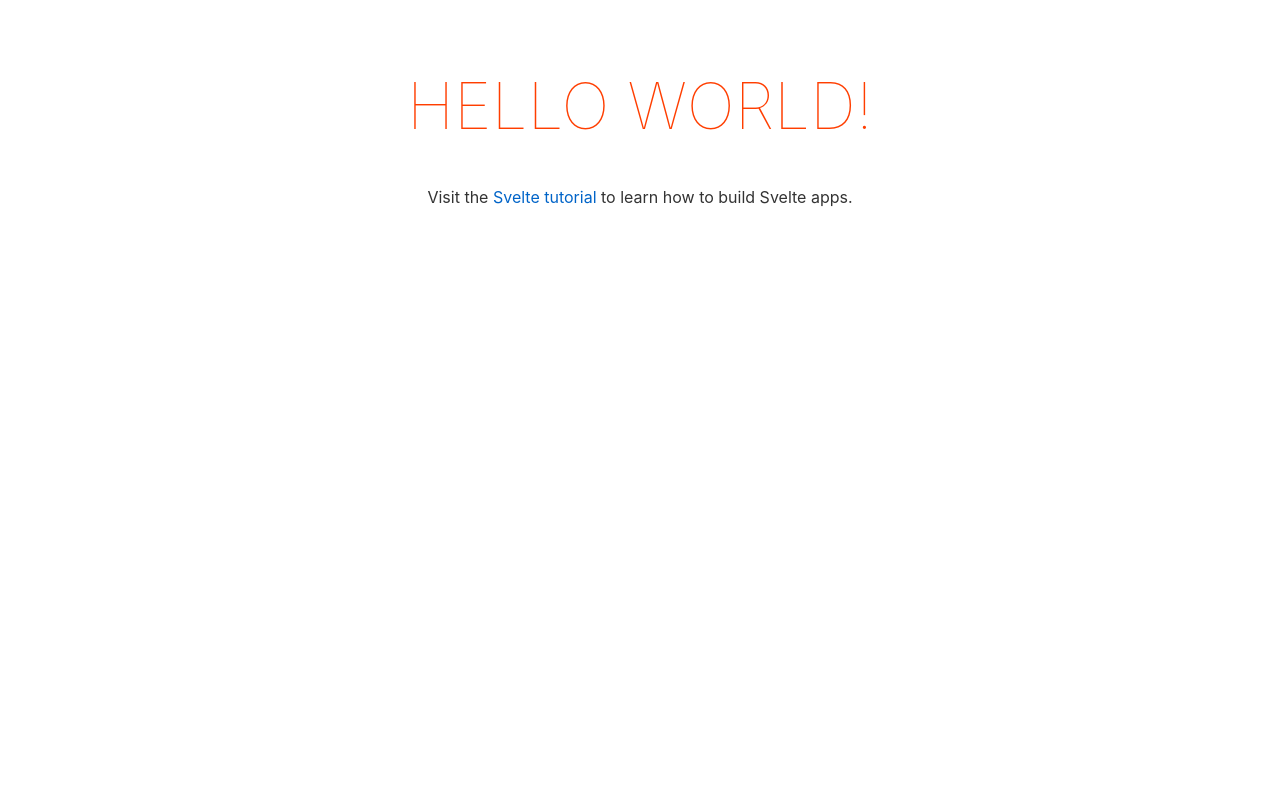
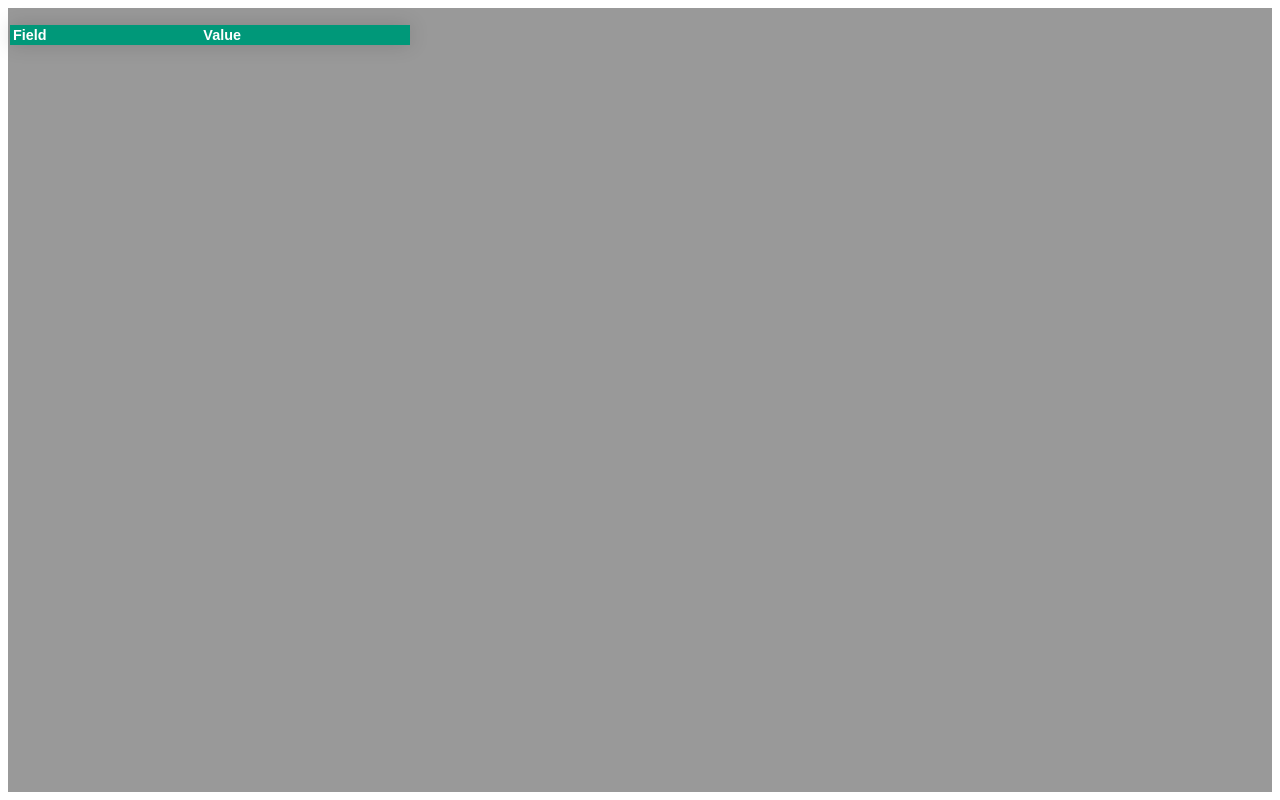
Before and after one commit to eskilwadsholt/drag-and-wheel, a Svelte app: page / in a window 1280 px wide. Built offline with nearby package versions, Linux system fonts and the light colour scheme.

Commit message:
Add UI table + dot + arrow

```diff
--- a/public/global.css
+++ b/public/global.css
@@ -5,6 +5,7 @@ html, body {
 }
 
 body {
+	display: flex;
 	color: #333;
 	margin: 0;
 	padding: 8px;
--- a/src/App.svelte
+++ b/src/App.svelte
@@ -1,17 +1,24 @@
 <script lang="ts">
 	import gestures from "./events/gestures"
+	import { currentGesture } from "./stores/drag-tracking"
+import GestureGraphics from "./UI/GestureGraphics.svelte"
+	import GestureInfo from "./UI/GestureInfo.svelte"
 
-	export let name: string
+	const handleGesture = (e: CustomEvent) => {
+		$currentGesture = e.detail.gesture
+	}
+
+	const resetGesture = () => $currentGesture = null
 </script>
 
 <main  class="noselect"
 	use:gestures
-	on:down={(e) => console.log("down", e.detail.gesture.P)}
-	on:move={(e) => console.log("move", e.detail.gesture.P)}
-	on:up={() => console.log("up")}
+	on:down={handleGesture}
+	on:move={handleGesture}
+	on:up={resetGesture}
 >
-	<h1>Hello {name}!</h1>
-	<p>Visit the <a href="https://svelte.dev/tutorial">Svelte tutorial</a> to learn how to build Svelte apps.</p>
+	<GestureInfo/>
+	<GestureGraphics/>
 </main>
 
 <style>
@@ -20,15 +27,9 @@
 		padding: 1em;
 		max-width: 240px;
 		margin: 0 auto;
+		background: #0006;
+		flex: 1;
 	}
-
-	h1 {
-		color: #ff3e00;
-		text-transform: uppercase;
-		font-size: 4em;
-		font-weight: 100;
-	}
-
 	@media (min-width: 640px) {
 		main {
 			max-width: none;
--- /dev/null
+++ b/src/UI/GestureGraphics.svelte
@@ -0,0 +1,54 @@
+<script lang="ts">
+    import { currentGesture } from "../stores/drag-tracking"
+
+    $: gesture = $currentGesture
+
+    const scale = 0.2
+
+    let style, P, velocity
+    $: if (gesture) {
+        P = gesture.P
+        velocity = gesture.velocity
+        style = `left:${P.x - 15}px;top:${P.y - 15}px`
+    }
+</script>
+
+{#if gesture}
+    <main {style}>
+        <div class="velocity">
+            <svg>
+                <defs>
+                    <marker id="arrowhead" markerWidth="10" markerHeight="7"
+                    refX="0" refY="3.5" orient="auto">
+                      <polygon points="0 0, 10 3.5, 0 7" />
+                    </marker>
+                  </defs>
+                <line
+                    x1={P.x}
+                    y1={P.y}
+                    x2={P.x + scale * velocity.x}
+                    y2={P.y + scale * velocity.y}
+                    stroke="#000" stroke-width="4"
+                    marker-end="url(#arrowhead)"
+                />
+            </svg>
+        </div>
+    </main>
+{/if}
+
+<style>
+    main {
+        position: fixed;
+        background: red;
+        border-radius: 100%;
+        width: 30px;
+        height: 30px;
+    }
+    svg {
+        position: fixed;
+        left: 0;
+        top: 0;
+        width: 100%;
+        height: 100%;
+    }
+</style>
--- /dev/null
+++ b/src/UI/GestureInfo.svelte
@@ -0,0 +1,80 @@
+<script lang="ts">
+    import type { Point } from "../helpers/calculus";
+    import { currentGesture } from "../stores/drag-tracking"
+
+    $: gesture = $currentGesture
+
+    const pointString = (P: Point) => `(${P.x}, ${P.y})`
+    const velocityString = (P: Point) => `(${P.x.toFixed(1)}, ${P.y.toFixed(1)})`
+</script>
+
+<main>
+    <table class="styled-table">
+        <thead>
+            <tr>
+                <th>Field</th>
+                <th>Value</th>
+            </tr>
+        </thead>
+        <tbody>
+            {#if gesture}
+                <tr>
+                    <td>start.P</td>
+                    <td>{pointString(gesture.start.P)}</td>
+                </tr>
+                <tr>
+                    <td>P</td>
+                    <td>{pointString(gesture.P)}</td>
+                </tr>
+                <tr>
+                    <td>duration</td>
+                    <td>{(gesture.duration() / 1000).toFixed(2) + " s"}</td>
+                </tr>
+                <tr>
+                    <td>distance</td>
+                    <td>{gesture.distance().toFixed(1)}</td>
+                </tr>
+                <tr>
+                    <td>velocity</td>
+                    <td>{velocityString(gesture.velocity)}</td>
+                </tr>
+            {/if}
+        </tbody>
+    </table>
+</main>
+
+<style>
+    main {
+        position: fixed;
+        left: 10px;
+        top: 0;
+    }
+    .styled-table {
+        border-collapse: collapse;
+        margin: 25px 0;
+        font-size: 0.9em;
+        font-family: sans-serif;
+        min-width: 400px;
+        box-shadow: 0 0 20px rgba(0, 0, 0, 0.15);
+    }
+    .styled-table thead tr {
+        background-color: #009879;
+        color: #ffffff;
+        text-align: left;
+    }
+    .styled-table th,
+    .styled-table td {
+        padding: 2px 3px;
+    }
+    .styled-table tbody tr {
+        border-bottom: 1px solid #dddddd;
+    }
+
+    .styled-table tbody tr:nth-of-type(even) {
+        background-color: #f3f3f3;
+    }
+
+    .styled-table tbody tr:last-of-type {
+        border-bottom: 2px solid #009879;
+    }
+</style>
--- a/src/events/gestures.ts
+++ b/src/events/gestures.ts
@@ -1,7 +1,7 @@
 import { Calculus } from "../helpers/calculus"
 import type { Point } from "../helpers/calculus"
 
-class Gesture {
+export class Gesture {
 
     start: Gesture
     time: number
@@ -18,28 +18,32 @@ class Gesture {
         }
     }
 
-    moveTo(P: Point) : Gesture {
+    moveTo = (P: Point) => {
         let result = new Gesture(P)
         result.start = this.start
         const dt = result.time - this.time
         const dx = result.P.x - this.P.x
         const dy = result.P.y - this.P.y
 
-        if (dt > 0) {
-            result.velocity = {
-                x: this.velocity.x * 0.5 + 1000 * dx / dt * 0.5,
-                y: this.velocity.y * 0.5 + 1000 * dy / dt * 0.5
-            }
-        }
-        else {
-            result.velocity = this.velocity
+        const keep = Math.exp(-dt * 0.010)
+        const add = 1 - keep
+        // Pixel movement per second
+        const newX = 1000 * dx / dt
+        const newY = 1000 * dy / dt
+        result.velocity = {
+            x: add * newX + keep * this.velocity.x,
+            y: add * newY + keep * this.velocity.y
         }
 
         return result
     }
 
-    distance() {
+    distance = () => {
         return Calculus. distance(this.start.P, this.P)
+    }
+
+    duration = () => {
+        return this.time - this.start.time
     }
 }
 
--- a/src/main.ts
+++ b/src/main.ts
@@ -2,9 +2,6 @@ import App from './App.svelte';
 
 const app = new App({
 	target: document.body,
-	props: {
-		name: 'world'
-	}
 });
 
 export default app;
--- /dev/null
+++ b/src/stores/drag-tracking.ts
@@ -0,0 +1,4 @@
+import { writable } from 'svelte/store'
+import type { Gesture } from '../events/gestures'
+
+export const currentGesture = writable<Gesture | null>(null)
```
